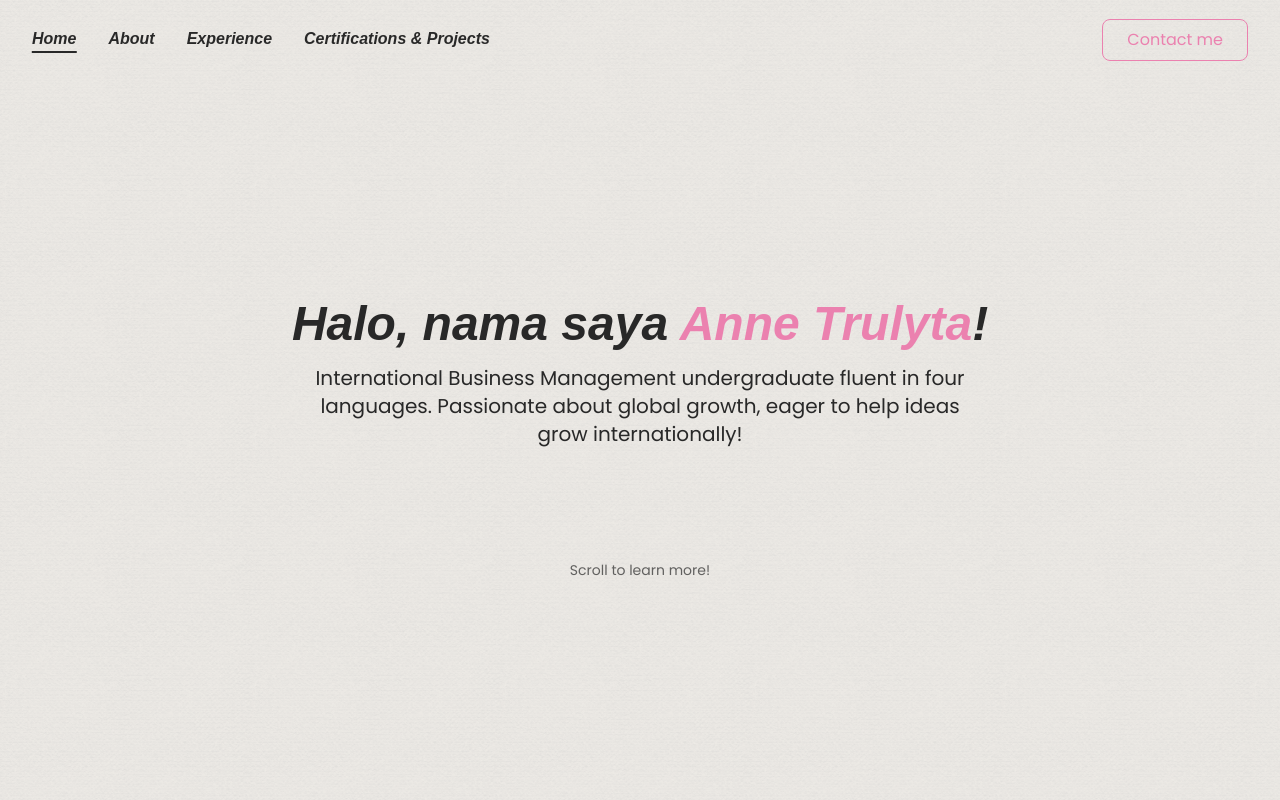
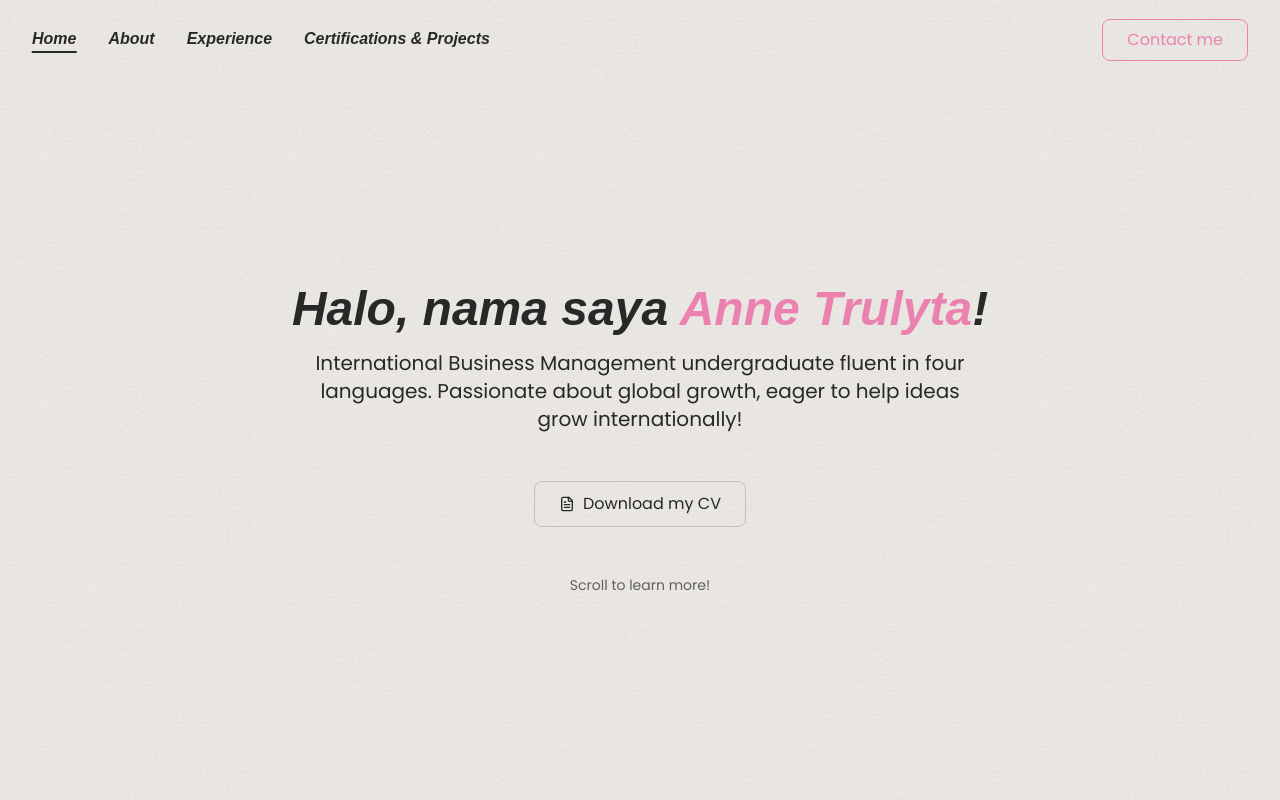
Before and after one commit to anne-college-acc/anne-porto, a Next.js app: page / in a window 1280 px wide. Shown: the top 800 px of the page. Built offline with nearby package versions, Linux system fonts and the light colour scheme; a web font is replaced by a local one.

Commit message:
added PDF cv button

```diff
--- a/app/page.tsx
+++ b/app/page.tsx
@@ -1,9 +1,12 @@
 "use client"
 
 import { useEffect, useState } from "react"
-import { MapPin, Briefcase, Mail, Linkedin, Instagram, Menu, X } from "lucide-react"
+import { MapPin, Briefcase, Mail, Linkedin, Instagram, Menu, X, Download, FileText } from "lucide-react"
 import { ExperienceSection } from "../components/experience-section"
 import { ProjectsSection } from "../components/projects-section"
+
+// Placeholder path for the CV file
+const CV_PATH = "/cv.pdf"
 
 export default function PortfolioPage() {
   const [activeSection, setActiveSection] = useState<string>("home")
@@ -197,9 +200,21 @@ export default function PortfolioPage() {
         <p className="text-lg md:text-xl text-center max-w-2xl text-text-main">
           International Business Management undergraduate fluent in four languages. Passionate about global growth, eager to help ideas grow internationally!
         </p>
+
+        <a
+          href={CV_PATH}
+          target="_blank"
+          rel="noopener noreferrer"
+          className="mt-12 px-6 py-2.5 rounded-md border border-text-main/20 bg-transparent text-text-main font-medium text-base hover:border-accent hover:text-accent hover:shadow-sm hover:-translate-y-0.5 transition-all duration-300 flex items-center gap-2 group"
+        >
+          <Download className="h-4 w-4 group-hover:block hidden" />
+          <FileText className="h-4 w-4 group-hover:hidden block" />
+          <span>Download my CV</span>
+        </a>
+
         <a
           href="#about"
-          className="mt-28 text-sm text-text-main/70 hover:text-text-main underline-offset-4 hover:underline transition"
+          className="mt-12 text-sm text-text-main/70 hover:text-text-main underline-offset-4 hover:underline transition"
         >
           Scroll to learn more!
         </a>
```
